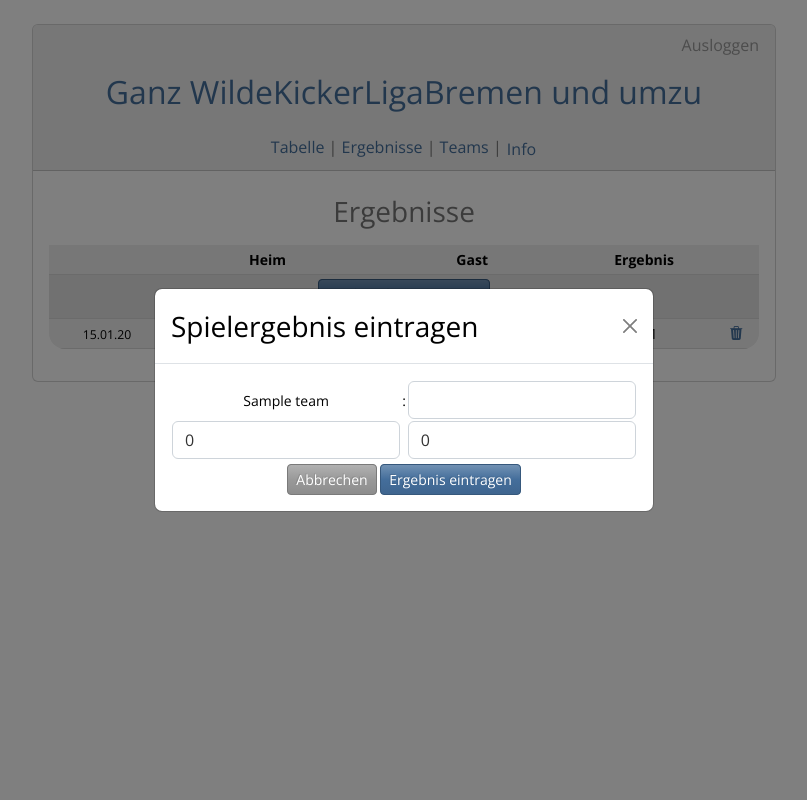
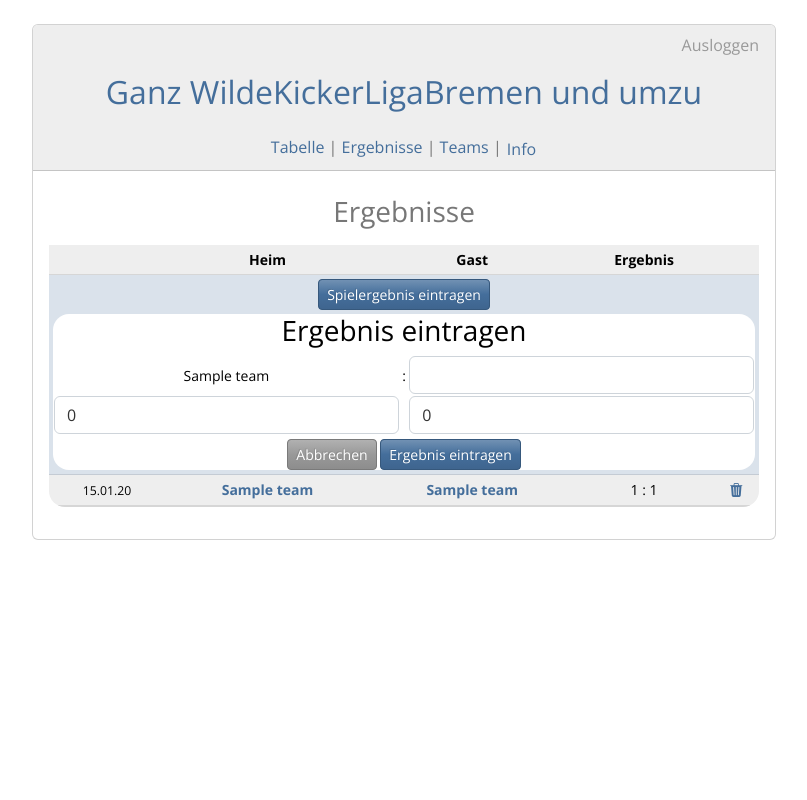
Before and after one commit to jeff-dh/wildeLigaTool, a Flask app: page /results in a window 1280 px wide, after a click on "Spielergebnis eintragen". Shown: the whole page, without its empty margins (236-1043 px from the left). Run offline with Flask 3, Linux system fonts and the light colour scheme; a user stored in the database is signed in; tables that the repository leaves empty hold one stand-in row (values such as "Sample post"); lists and menus that the app fills with data are empty; some libraries are stand-ins or nearby versions.

Commit message:
no more modals -> use collapse

```diff
--- a/wklbTool/templates/utils.jinja
+++ b/wklbTool/templates/utils.jinja
@@ -12,29 +12,3 @@
     {{ field(class="form-control text-dark mb-1", placeholder=field.label.text) }}
     {{ errorBox(field.errors) }}
 {%- endmacro %}
-
-{% macro show_modal(id) -%}
-    data-bs-toggle="modal" data-bs-target="#{{id}}"
-{%- endmacro %}
-
-{% macro modal(id, title) -%}
-<div class="modal" tabindex="-1" id="{{id}}">
-    <div class="modal-dialog modal-dialog-centered">
-        <div class="modal-content">
-                <div class="modal-header">
-                    <h3 class="modal-title">{{title}}</h3>
-                    <button type="button"
-                            class="btn-close"
-                            data-bs-dismiss="modal"
-                            aria-label="Close"></button>
-                </div>
-                <div class="modal-body">
-{%- endmacro %}
-
-{% macro endmodal() -%}
-                </div>
-            </form>
-        </div>
-    </div>
-</div>
-{%- endmacro %}
--- a/wklbTool/templates/wklb/modals/deleteResultBox.jinja
+++ /dev/null
@@ -1,23 +0,0 @@
-{% from "utils.jinja" import modal, endmodal, show_modal %}
-
-{% macro deleteBox(id, team1_name, team2_name) -%}
-
-    <a href="#" data-bs-toggle="modal" data-bs-target="#deleteBox{{id}}">
-        <span class="bi bi-trash3-fill text-primary" title="Ergebnis löschen"></span>
-    </a>
-
-    {{modal("deleteBox" + id.__repr__(), "Spielergebnis löschen")}}
-        <form action={{url_for("wklb.deleteResult", id=id)}} method="POST">
-            Sind Sie sicher, dass Sie das Ergebnis des Spiels <b>{{
-            team1_name }}</b> gegen <b>{{team2_name}}</b> löschen wollen?
-
-            <br/><br/>
-            <button type="button"
-                    class="btn btn-secondary btn-sm"
-                    data-bs-dismiss="modal">Abbrechen</button>
-            <button type="submit"
-                    class="btn btn-primary btn-sm">Ergebnis Löschen</button>
-        </form>
-    {{endmodal()}}
-
-{%- endmacro %}
--- a/wklbTool/templates/wklb/modals/teamInfo.jinja
+++ /dev/null
@@ -1,37 +0,0 @@
-{% from "utils.jinja" import modal, endmodal, show_modal %}
-
-{% macro teamInfoLink(team, current_user) -%}
-    {% if current_user.is_authenticated %}
-        <a href="#"
-        class="link-primary"
-        data-bs-toggle="modal"
-        data-bs-target="#teamInfo{{team.id}}">
-            <b>{{ team.name }}</b>
-        </a>
-    {% else %}
-        <span class="text-primary">
-            <b>{{ team.name }}</b>
-        </span>
-    {% endif %}
-{%- endmacro %}
-
-{% macro teamInfo(team, current_user) -%}
-    {% if current_user.is_authenticated %}
-        {{modal("teamInfo" + team.id.__repr__(), team.name)}}
-                <span class="text-secondary">{{ team.user.email }}</span>
-            <div class="text-start">
-                <br/>
-                {% for line in team.info.split("\n") %}
-                    {{ line }}
-                    {% if not loop.last %}
-                        <br>
-                    {% endif %}
-                {% endfor %}
-            </div>
-            <br/>
-            <button type="button"
-                    class="btn btn-secondary btn-sm"
-                    data-bs-dismiss="modal">Schließen</button>
-        {{ endmodal() }}
-    {% endif %}
-{%- endmacro %}
--- a/wklbTool/templates/wklb/results.html
+++ b/wklbTool/templates/wklb/results.html
@@ -1,48 +1,49 @@
 {% extends "base.html" %}
 
 {% from "utils.jinja" import errorBox %}
-{% from "wklb/modals/deleteResultBox.jinja" import deleteBox %}
-{% from "wklb/modals/teamInfo.jinja" import teamInfo, teamInfoLink %}
+{% from "wklb/widgets/deleteResultBox.jinja" import deleteBox, deleteIcon %}
 
 {% block content%}
 
-{% for ti in teamInfos %}
-    {{teamInfo(ti, current_user)}}
-{% endfor %}
-
 <div class="table-responsive">
-    <table class="table table-sm small rounded rounded-4 overflow-hidden caption-top table-striped table-light">
+    <table class="table table-sm small rounded rounded-4 overflow-hidden caption-top">
         <caption class="text-center"><h3>Ergebnisse</h3></caption>
-        <thead>
+        <thead class="table-light">
             <th/><th>Heim</th> <th>Gast</th> <th>Ergebnis</th> <th/>
         </thead>
         <tbody>
             {% if current_user.is_authenticated %}
-            <tr>
+            <tr class="table-primary">
                 <td colspan="5">
-                    {% include 'wklb/modals/submitResultBox.jinja' %}
+                    {% include 'wklb/widgets/submitResultBox.jinja' %}
                 </td>
             </tr>
             {% endif %}
             {% for r in rows %}
-            <tr>
+            <tr class="{{'table-light' if rows.index(r) % 2 == 0 else 'table-primary'}}">
                 <td>
                     <span class="small">{{ r.date.strftime("%d.%m.%y") }}</span>
                 </td>
                 <td>
-                    {{teamInfoLink(r.home_team, current_user)}}
+                    <span class="text-primary"><b>{{r.home_team.name}}</></span>
                 </td>
                 <td>
-                    {{teamInfoLink(r.visiting_team, current_user)}}
+                    <span class="text-primary"><b>{{r.visiting_team.name}}</></span>
                 </a>
                 </td>
                 <td>{{ r.home_team_pts }} : {{ r.visiting_team_pts }}</td>
                 <td>
                     {% if current_user.is_authenticated and current_user.id == r.home_team.user.id %}
-                        {{ deleteBox(r.id, r.home_team.name, r.visiting_team.name) }}
+                        {{ deleteIcon(r.id) }}
                     {% endif %}
                 </td>
             </tr>
+
+            {% if current_user.is_authenticated and current_user.id == r.home_team.user.id %}
+                {{ deleteBox(r.id, r.home_team.name, r.visiting_team.name,
+                             'table-light' if rows.index(r) % 2 == 0 else 'table-primary') }}
+            {% endif %}
+
             {% endfor %}
         </tbody>
     </table>
--- /dev/null
+++ b/wklbTool/templates/wklb/widgets/deleteResultBox.jinja
@@ -0,0 +1,29 @@
+{% macro deleteIcon(id) -%}
+    <a href="#" data-bs-toggle="collapse" data-bs-target="#deleteBox{{id}}">
+        <span class="bi bi-trash3-fill text-primary" title="Ergebnis löschen"></span>
+    </a>
+{%- endmacro %}
+
+{% macro deleteBox(id, team1_name, team2_name, style) -%}
+<tr class="{{style}} p-0 m-0">
+    <td colspan=5 class="px-1 py-0 m-0">
+        <div class="collapse bg-white rounded rounded-4"
+             id="deleteBox{{id}}">
+            <br>
+            <form action={{url_for("wklb.deleteResult", id=id)}} method="POST">
+                Sind Sie sicher, dass Sie das Ergebnis des Spiels <b>{{
+                team1_name }}</b> gegen <b>{{team2_name}}</b> löschen wollen?
+
+                <br/><br/>
+                <button type="button"
+                        class="btn btn-secondary btn-sm"
+                        data-bs-target="#deleteBox{{id}}"
+                        data-bs-toggle="collapse">Abbrechen</button>
+                <button type="submit"
+                        class="btn btn-primary btn-sm">Ergebnis Löschen</button>
+            </form>
+        </div>
+    </td>
+</tr>
+
+{%- endmacro %}
--- a/wklbTool/templates/wklb/modals/submitResultBox.jinja
+++ b/wklbTool/templates/wklb/widgets/submitResultBox.jinja
@@ -1,11 +1,12 @@
-{% from "utils.jinja" import modal, endmodal, show_modal %}
-
-<button class="btn btn-primary btn-sm mb-1" {{ show_modal("submitResultBox") }}>
+<button class="btn btn-primary btn-sm mb-1"
+        data-bs-toggle="collapse"
+        data-bs-target="#submitResultBox">
     Spielergebnis eintragen
 </button>
 
-{{modal("submitResultBox", "Spielergebnis eintragen")}}
-
+<div class="collapse bg-white p-0 rounded rounded-4"
+     id="submitResultBox">
+    <h3>Ergebnis eintragen</h3>
     <form action="{{ url_for('wklb.results') }}" method="POST">
         {{ form.csrf_token }}
 
@@ -34,7 +35,8 @@
 
         <button type="button"
                 class="btn btn-sm btn-secondary"
-                data-bs-dismiss="modal">Abbrechen</button>
+                data-bs-target="#submitResultBox"
+                data-bs-toggle="collapse">Abbrechen</button>
         {{ form.submit(class_="btn btn-primary btn-sm") }}
     </form>
-{{ endmodal }}
+</div>
--- a/wklbTool/wklb.py
+++ b/wklbTool/wklb.py
@@ -69,12 +69,8 @@ def standings():
 
     table = db.session.execute(tableStmt).all()
 
-    teamInfosStmt = db.select(Team)
-    teamInfos = db.session.execute(teamInfosStmt).scalars().all()
-
     return render_template("wklb/standings.html",
-                           table=table,
-                           teamInfos=teamInfos)
+                           table=table)
 
 
 @bp.route("/deleteResult/<id>", methods=("POST",), strict_slashes=False)
@@ -132,11 +128,7 @@ def results():
                .order_by(Game.id.desc())
     res = db.session.execute(stmt).scalars().all()
 
-    teamInfos = set(r.home_team for r in res)\
-                    .union(set(r.visiting_team for r in res))
-
-    return render_template("wklb/results.html",
-                           rows=res, form=form, teamInfos=teamInfos)
+    return render_template("wklb/results.html", rows=res, form=form)
 
 @bp.route("/teams", methods=(["GET", "POST"]), strict_slashes=False)
 @login_required
```
Also changed, not shown: wklbTool/templates/wklb/modals/teamInfoEdit.jinja (deleted, +0 -23 lines), wklbTool/templates/wklb/standings.html (+1 -7 lines), wklbTool/templates/wklb/teams.html (+10 -9 lines).
